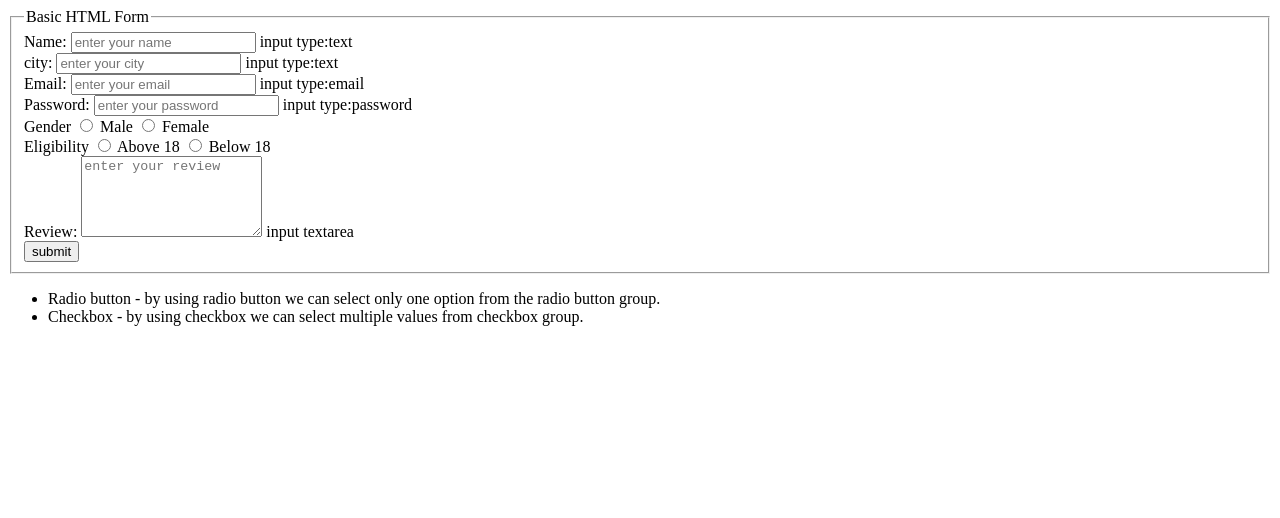
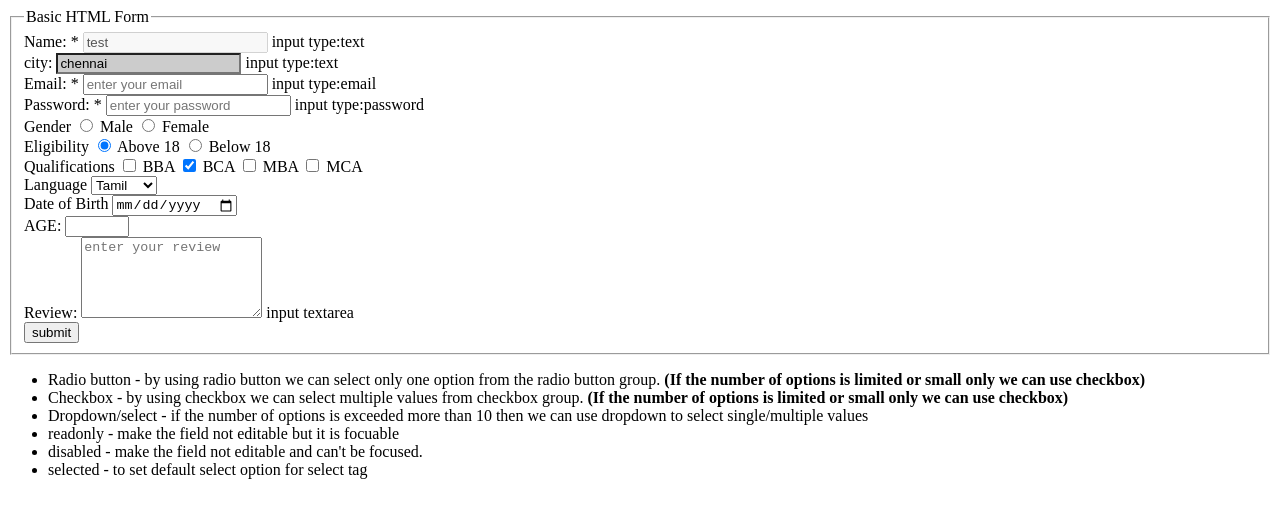
Before and after one commit to santhanakrishnanstark/fullstack-frontend-course, a plain HTML site: page HTML/HTML Forms/index.html in a window 1280 px wide. Drawn offline with Linux system fonts and the light colour scheme.

Commit message:
html form complete

```diff
--- a/HTML/HTML Forms/index.html
+++ b/HTML/HTML Forms/index.html
@@ -5,18 +5,26 @@
     <meta http-equiv="X-UA-Compatible" content="IE=edge" />
     <meta name="viewport" content="width=device-width, initial-scale=1.0" />
     <title>HTML Forms</title>
+    <style>
+      [readonly] {
+        background-color: #ccc;
+      }
+    </style>
   </head>
   <body>
     <form>
       <fieldset>
         <legend>Basic HTML Form</legend>
         <div class="form-control">
-          <label for="name">Name:</label>
+          <label for="name">Name: *</label>
           <input
             type="text"
             placeholder="enter your name"
             id="name"
             class="text-input"
+            required
+            value="test"
+            disabled
           />
           <!-- span is an inline container, it dont take entire row. -->
           <span> input type:text </span>
@@ -28,26 +36,30 @@
             placeholder="enter your city"
             id="city"
             class="text-input"
+            value="chennai"
+            readonly
           />
           <span> input type:text </span>
         </div>
         <div class="form-control">
-          <label for="email">Email:</label>
+          <label for="email">Email: *</label>
           <input
             type="email"
             placeholder="enter your email"
             id="email"
             class="text-input"
+            required
           />
           <span> input type:email </span>
         </div>
         <div class="form-control">
-          <label for="password">Password:</label>
+          <label for="password">Password: *</label>
           <input
             type="password"
             placeholder="enter your password"
             id="password"
             class="text-input"
+            required
           />
           <span> input type:password </span>
         </div>
@@ -60,10 +72,43 @@
         </div>
         <div class="form-control">
           <label>Eligibility</label>
-          <input type="radio" name="eligiblity" id="above18" />
+          <input
+            type="radio"
+            name="eligiblity"
+            value="above18"
+            id="above18"
+            checked
+          />
           <label for="above18">Above 18</label>
-          <input type="radio" name="eligiblity" id="below18" />
+          <input type="radio" name="eligiblity" value="below18" id="below18" />
           <label for="below18">Below 18</label>
+        </div>
+        <div class="form-control">
+          <label for="qualifications">Qualifications</label>
+          <input type="checkbox" name="qualifications" id="bba" />
+          <label for="bba">BBA</label>
+          <input type="checkbox" name="qualifications" id="bca" checked />
+          <label for="bca">BCA</label>
+          <input type="checkbox" name="qualifications" id="mba" />
+          <label for="mba">MBA</label>
+          <input type="checkbox" name="qualifications" id="mca" />
+          <label for="mca">MCA</label>
+        </div>
+        <div class="form-control">
+          <label for="language">Language</label>
+          <select name="language" id="language">
+            <option value="eng">English</option>
+            <option value="tam" selected>Tamil</option>
+            <option value="hin">Hindi</option>
+          </select>
+        </div>
+        <div class="form-control">
+          <label for="dob">Date of Birth</label>
+          <input type="date" name="dob" id="dob" />
+        </div>
+        <div class="form-control">
+          <label for="age">AGE:</label>
+          <input type="number" name="age" id="age" min="5" max="400" />
         </div>
         <div class="form-control">
           <label for="review">Review:</label>
@@ -87,11 +132,26 @@
       <li>
         Radio button - by using radio button we can select only one option from
         the radio button group.
+        <strong>
+          (If the number of options is limited or small only we can use
+          checkbox)
+        </strong>
       </li>
       <li>
         Checkbox - by using checkbox we can select multiple values from checkbox
         group.
+        <strong
+          >(If the number of options is limited or small only we can use
+          checkbox)</strong
+        >
       </li>
+      <li>
+        Dropdown/select - if the number of options is exceeded more than 10 then
+        we can use dropdown to select single/multiple values
+      </li>
+      <li>readonly - make the field not editable but it is focuable</li>
+      <li>disabled - make the field not editable and can't be focused.</li>
+      <li>selected - to set default select option for select tag</li>
     </ul>
   </body>
 </html>
```
